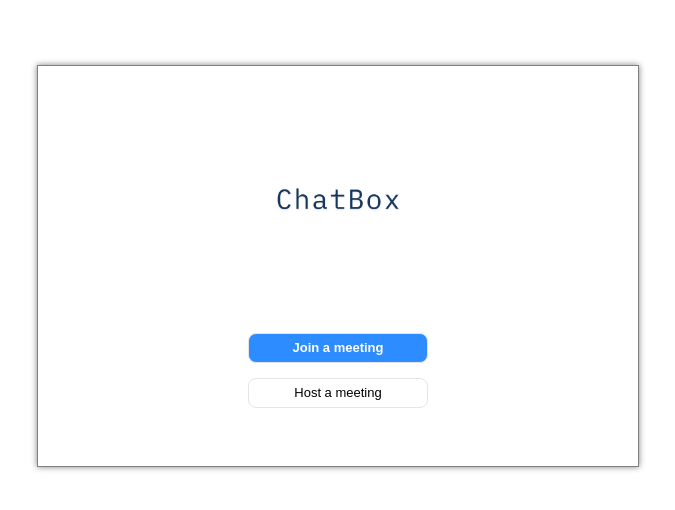
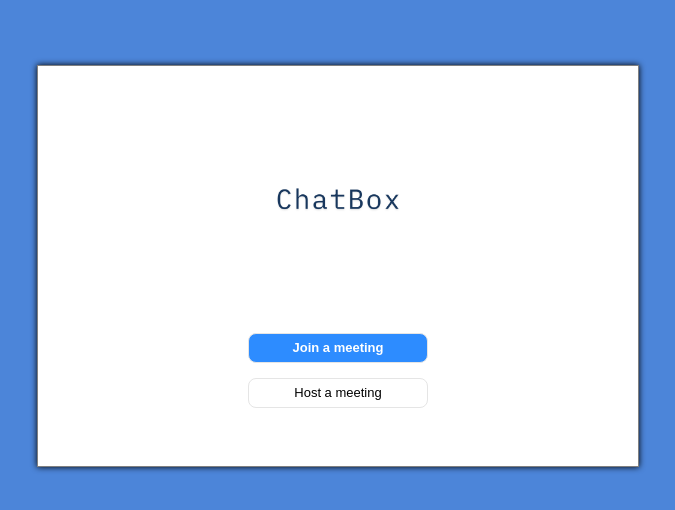
Before and after one commit to Nbego13/Frontend, a React (Create React App) app: page / in a window 1280 px wide. Shown: the part 134-644 px from the top of the page, without its empty margins (302-977 px from the left). Built offline with nearby package versions, Linux system fonts and the light colour scheme; no server answers.

Commit message:
Update IntroductionPage.css

```diff
--- a/src/IntroductionPage/IntroductionPage.css
+++ b/src/IntroductionPage/IntroductionPage.css
@@ -1,6 +1,7 @@
 .introduction_page_container {
     width: 100%;
     height: 100vh;
+    background-color: rgba(0, 82, 201, 0.7);
     display: flex;
     align-items: center;
     justify-content: center;
@@ -11,7 +12,7 @@
     height: 400px;
     background-color: white;
     border: 1px solid grey;
-    filter: drop-shadow(0 0 0.2rem grey);
+    filter: drop-shadow(0 0 0.2rem black);
     display: flex;
     flex-direction: column;
     align-items: center;
```
